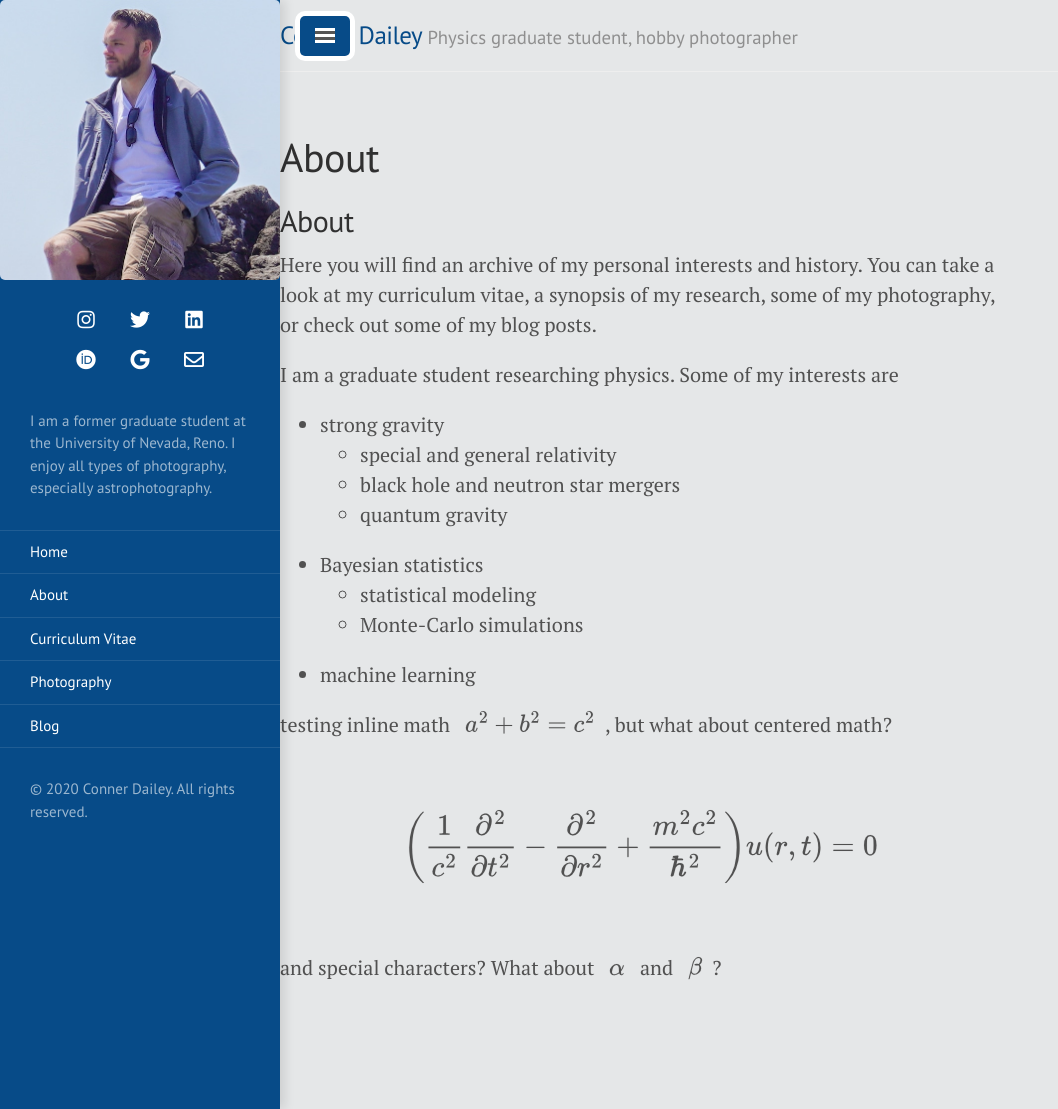
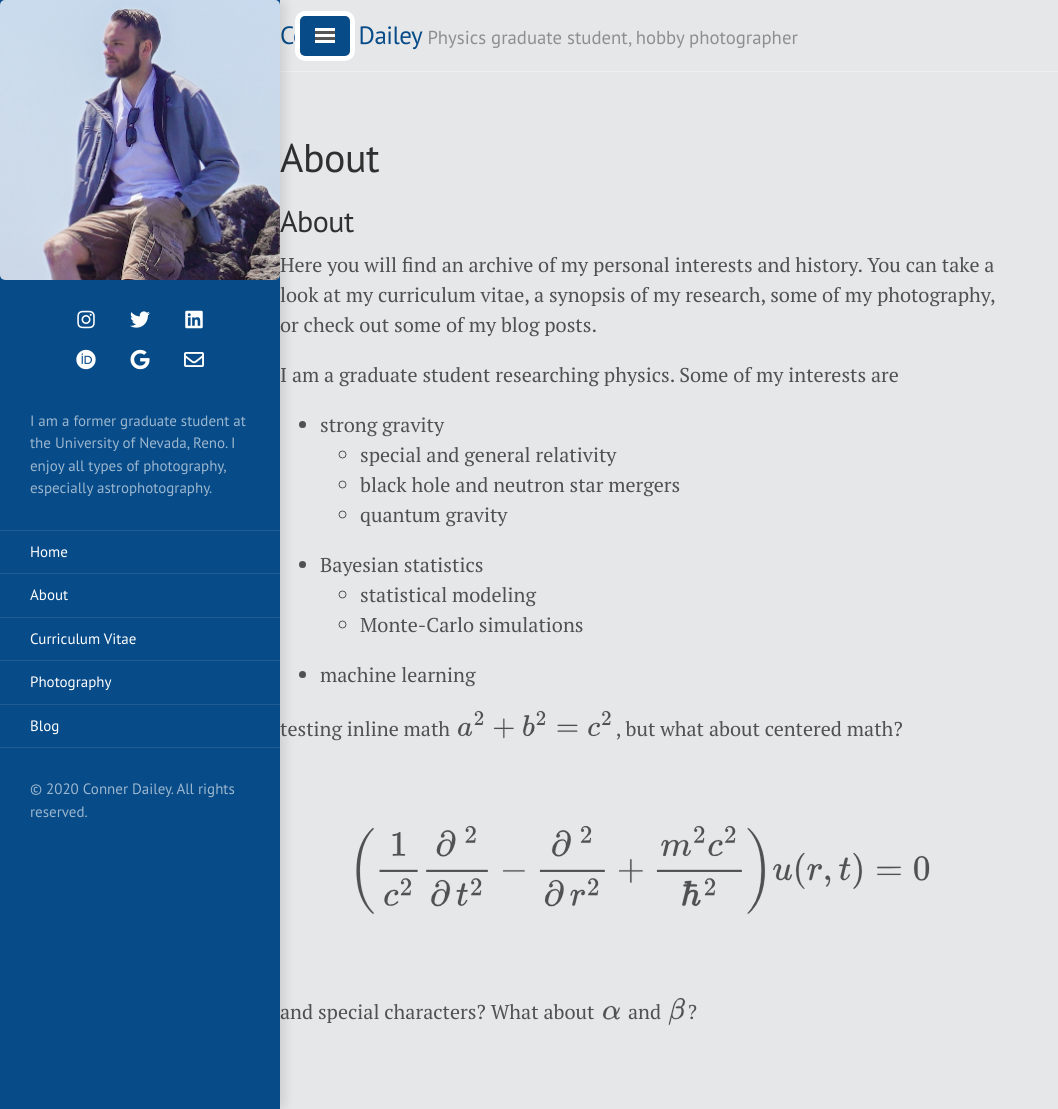
Before and after one commit to TakeTwiceDailey/TakeTwiceDailey.github.io, a Jekyll site: the page built from about.md, in a window 1280 px wide and 1109 px high. Shown: the whole window, without its empty margins (0-1058 px from the left). Built offline with Jekyll 4.4.1, drawn with Linux system fonts in a browser that asks for light colours; nearby versions of some CDN libraries.

Commit message:
more math

```diff
--- a/about.md
+++ b/about.md
@@ -20,6 +20,6 @@ I am a graduate student researching physics. Some of my interests are
 
 testing inline math `$a^2+b^2=c^2$`, but what about centered math?
 
-`$$\large \left(\frac{1}{c^2}\frac{\partial^2}{ \partial t^2}  - \frac{\partial^2}{ \partial r^2} + \frac{m^2c^2}{\hbar^2} \right) u(r,t) = 0 $$`
+`$$\large \left(\frac{1}{c^2}\frac{\partial^{\,2}}{ \partial\, t^2}  - \frac{\partial^{\,2}}{ \partial\, r^2} + \frac{m^2c^2}{\hbar^2} \right) u(r,t) = 0 $$`
 
 and special characters? What about `$\alpha$` and `$\beta$`?
--- a/public/css/poole.css
+++ b/public/css/poole.css
@@ -153,8 +153,8 @@ pre {
   font-family: Menlo, Monaco, "Courier New", monospace;
 }
 code {
-  padding: .25em .5em;
-  font-size: 100%;/*85%*/
+  padding: .1em .1em;/*0.25em 0.5em*/
+  font-size: 120%;/*85%*/
   color: inherit;/*#bf616a*/
   background-color: transparent;/*#f9f9f9*/
   border-radius: 3px;
```
